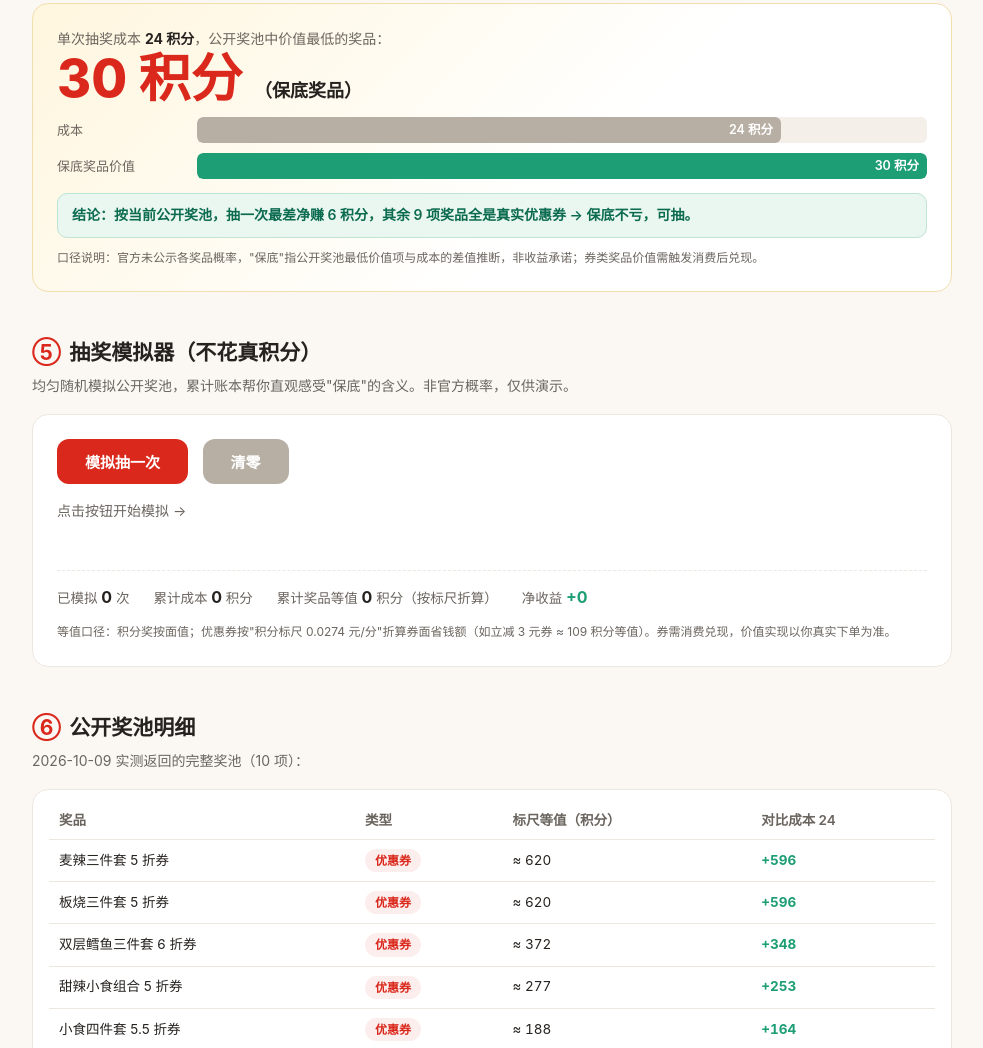
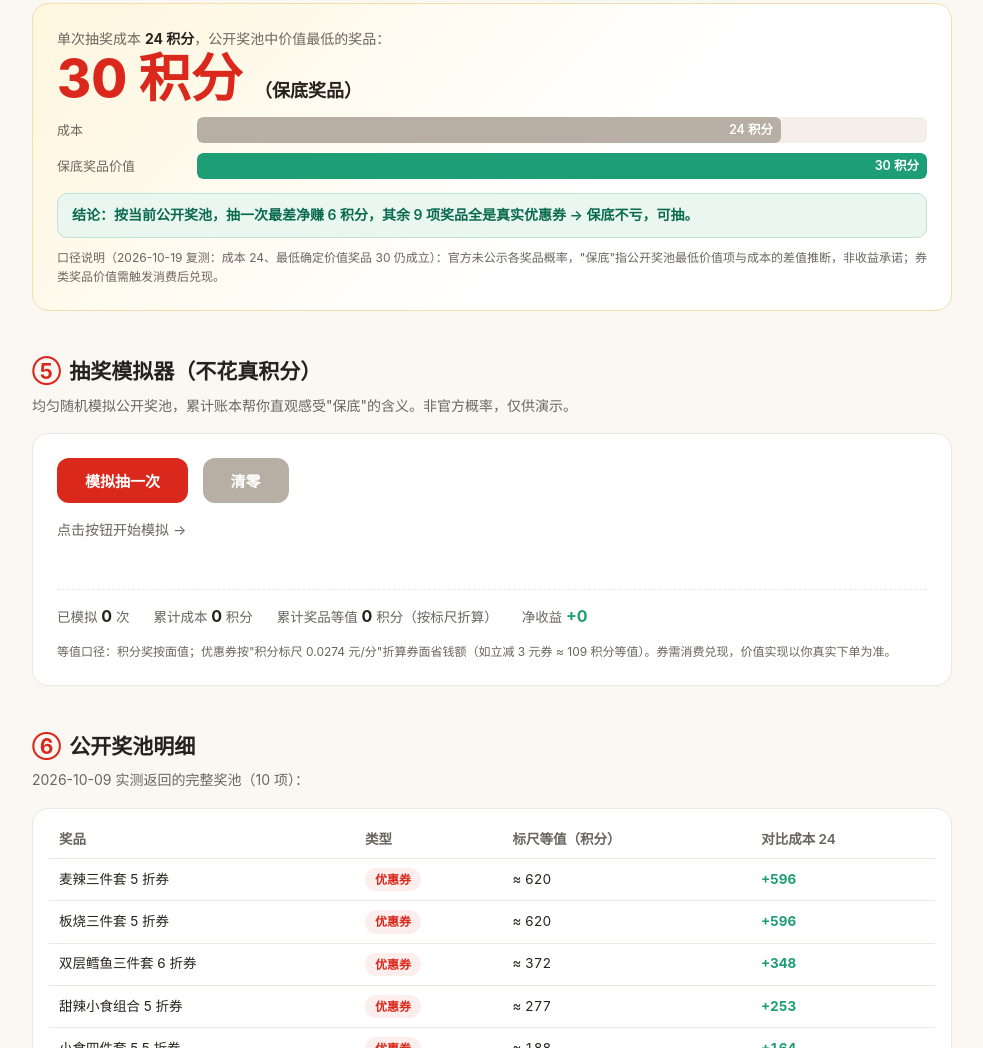
Before and after one commit to daxian78/mcd-alchemy, a plain HTML site: page demo/index.html in a window 1280 px wide. Shown: the part 3451-4499 px from the top of the page, without its empty margins (148-1131 px from the left). Drawn offline with Linux system fonts and the light colour scheme.

Commit message:
docs: 抽奖保底结论 2026-10-19 复测标注（24成本/30最低确定价值奖品仍成立，活动至2030年）+口径细化为'最低确定价值奖品'

```diff
--- a/demo/index.html
+++ b/demo/index.html
@@ -215,7 +215,7 @@
     <div class="bar-track"><div class="bar-fill" style="width:100%; background:var(--green);">30 积分</div></div>
   </div>
   <div class="verdict">结论：按当前公开奖池，抽一次最差净赚 6 积分，其余 9 项奖品全是真实优惠券 → 保底不亏，可抽。</div>
-  <div class="fine">口径说明：官方未公示各奖品概率，"保底"指公开奖池最低价值项与成本的差值推断，非收益承诺；券类奖品价值需触发消费后兑现。</div>
+  <div class="fine">口径说明（2026-10-19 复测：成本 24、最低确定价值奖品 30 仍成立）：官方未公示各奖品概率，"保底"指公开奖池最低价值项与成本的差值推断，非收益承诺；券类奖品价值需触发消费后兑现。</div>
 </div>
 
 <!-- ⑤ 模拟器 -->
```
Also changed, not shown: README.md.
